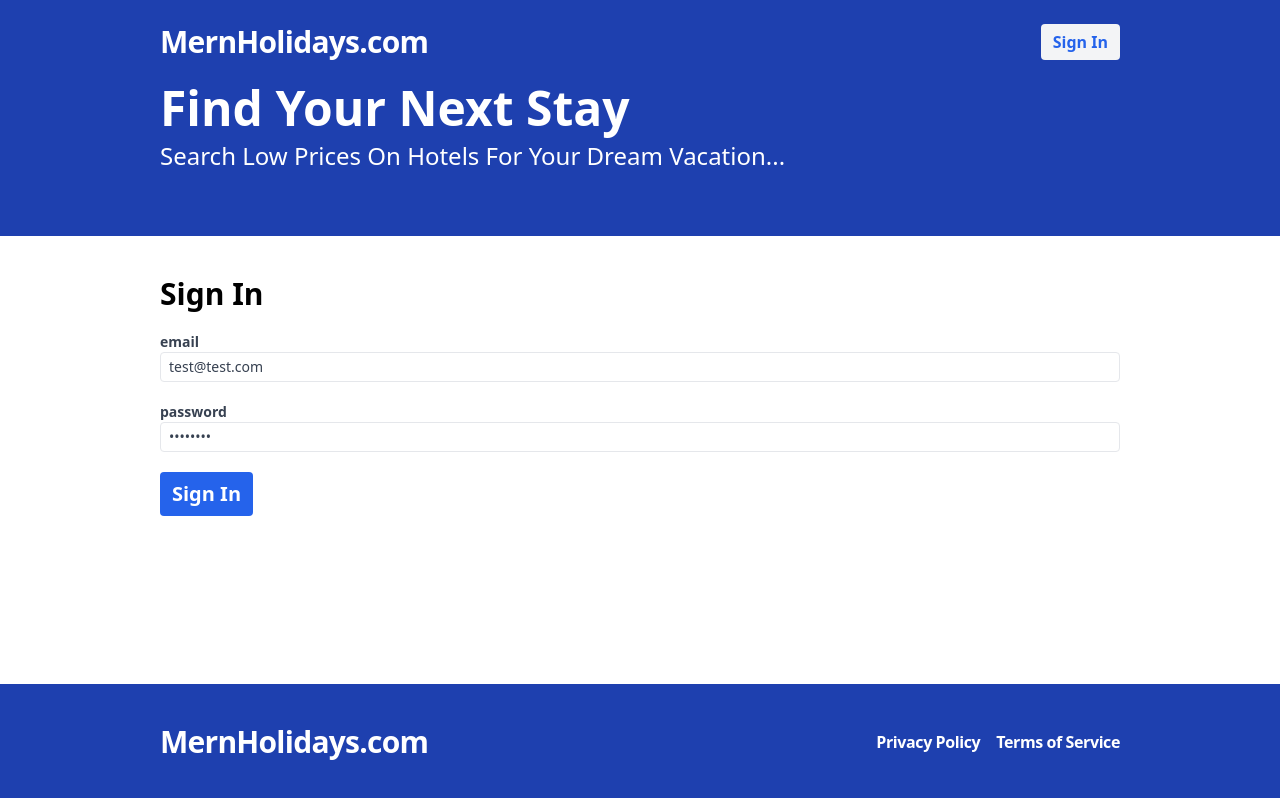
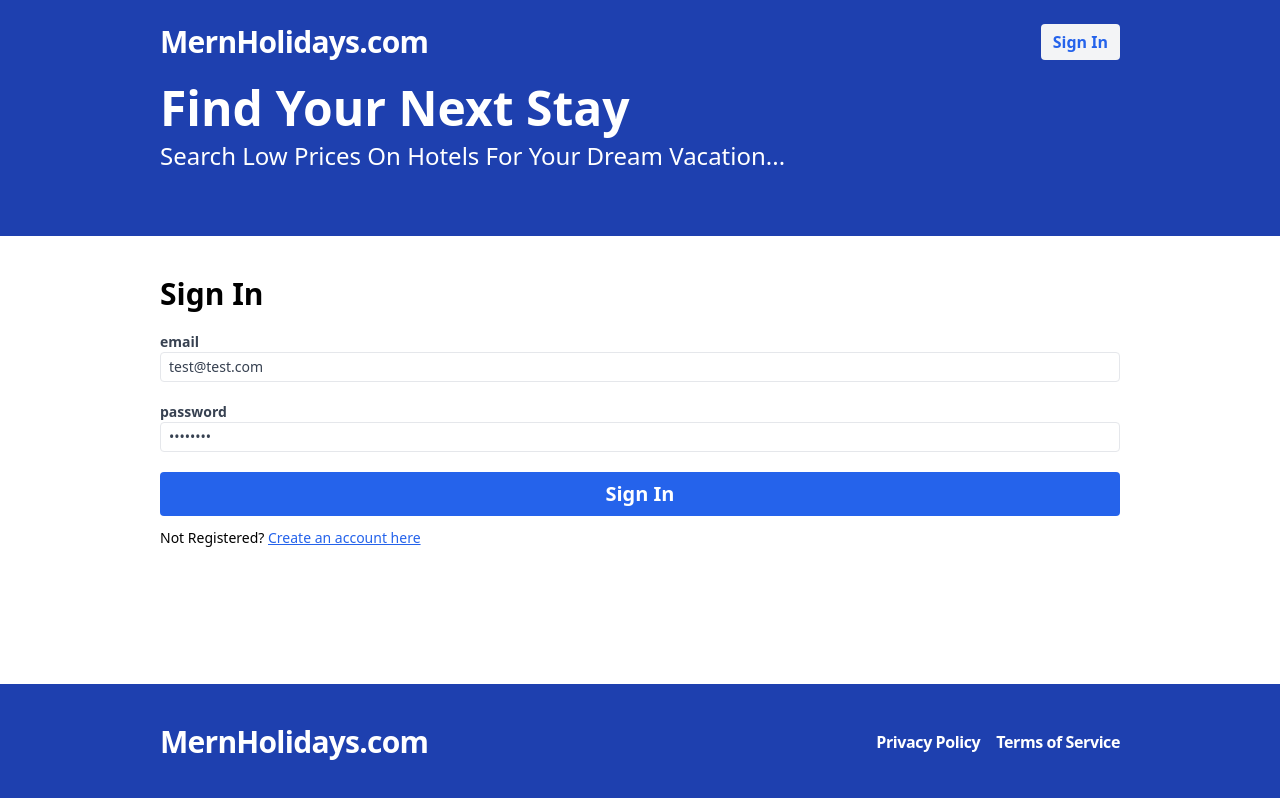
Before and after one commit to BaGorK/bookingApp-mern, a React (Vite) app in the folder frontend/: page /sign-in in a window 1280 px wide. Built offline with nearby package versions, Linux system fonts and the light colour scheme; no server answers.

Commit message:
feat: add a signUp button | signin page

```diff
--- a/frontend/src/pages/SignIn.tsx
+++ b/frontend/src/pages/SignIn.tsx
@@ -2,7 +2,7 @@ import { useMutation, useQueryClient } from "@tanstack/react-query";
 import { useForm } from "react-hook-form";
 import * as apiClient from "../services/api-client";
 import toast from "react-hot-toast";
-import { useNavigate } from "react-router-dom";
+import { Link, useNavigate } from "react-router-dom";
 
 export type SignInFormDataType = {
   email: string;
@@ -84,7 +84,7 @@ export default function SignIn() {
           </p>
         )}
       </label>
-      <span>
+      <span className="flex  flex-col justify-start gap-3">
         <button
           type="submit"
           disabled={isPending}
@@ -92,6 +92,12 @@ export default function SignIn() {
         >
           {isPending ? "Signing In ..." : "Sign In"}
         </button>
+        <span className="text-sm">
+          Not Registered?{" "}
+          <Link to="/register" className="text-blue-600 underline">
+            Create an account here
+          </Link>
+        </span>
       </span>
     </form>
   );
```
